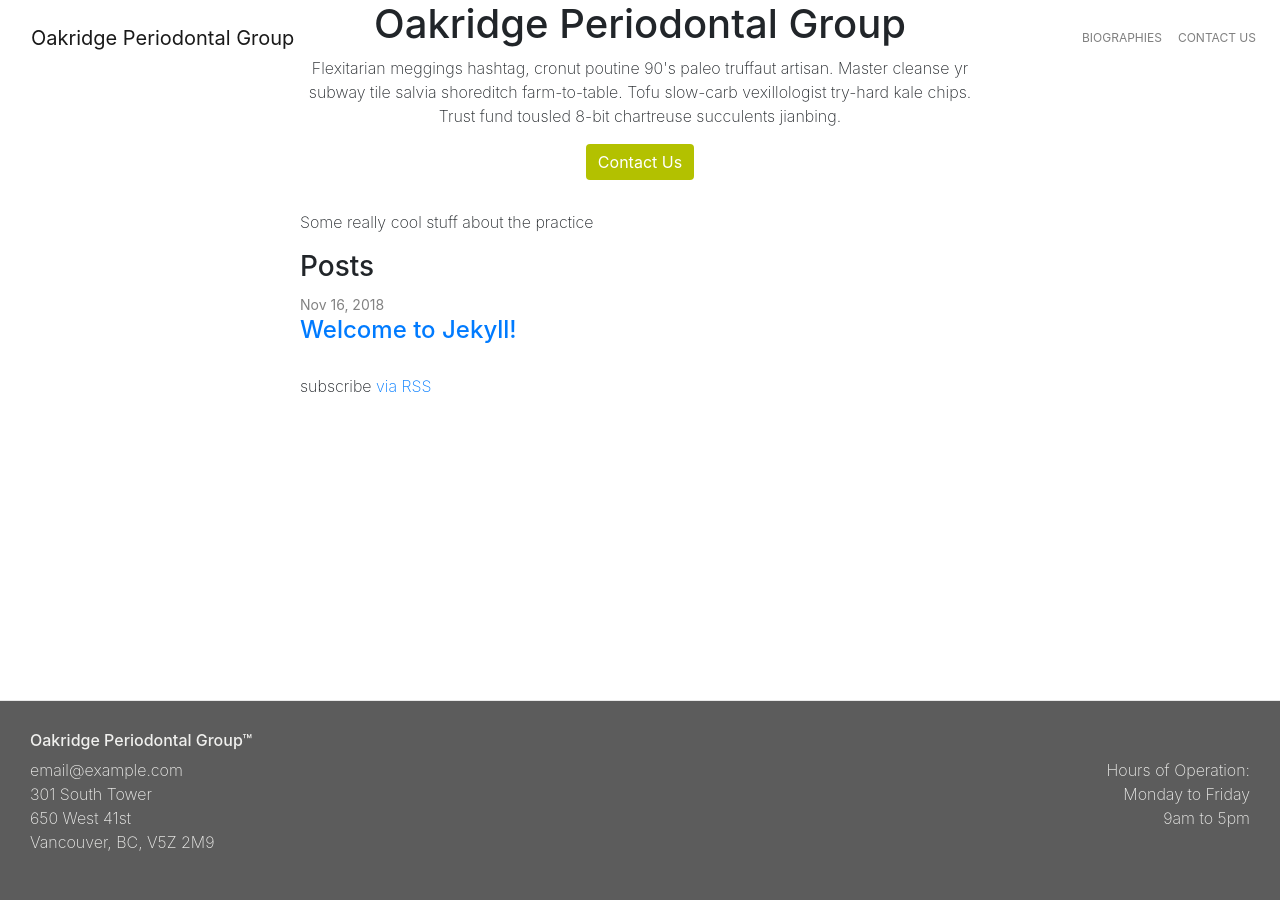
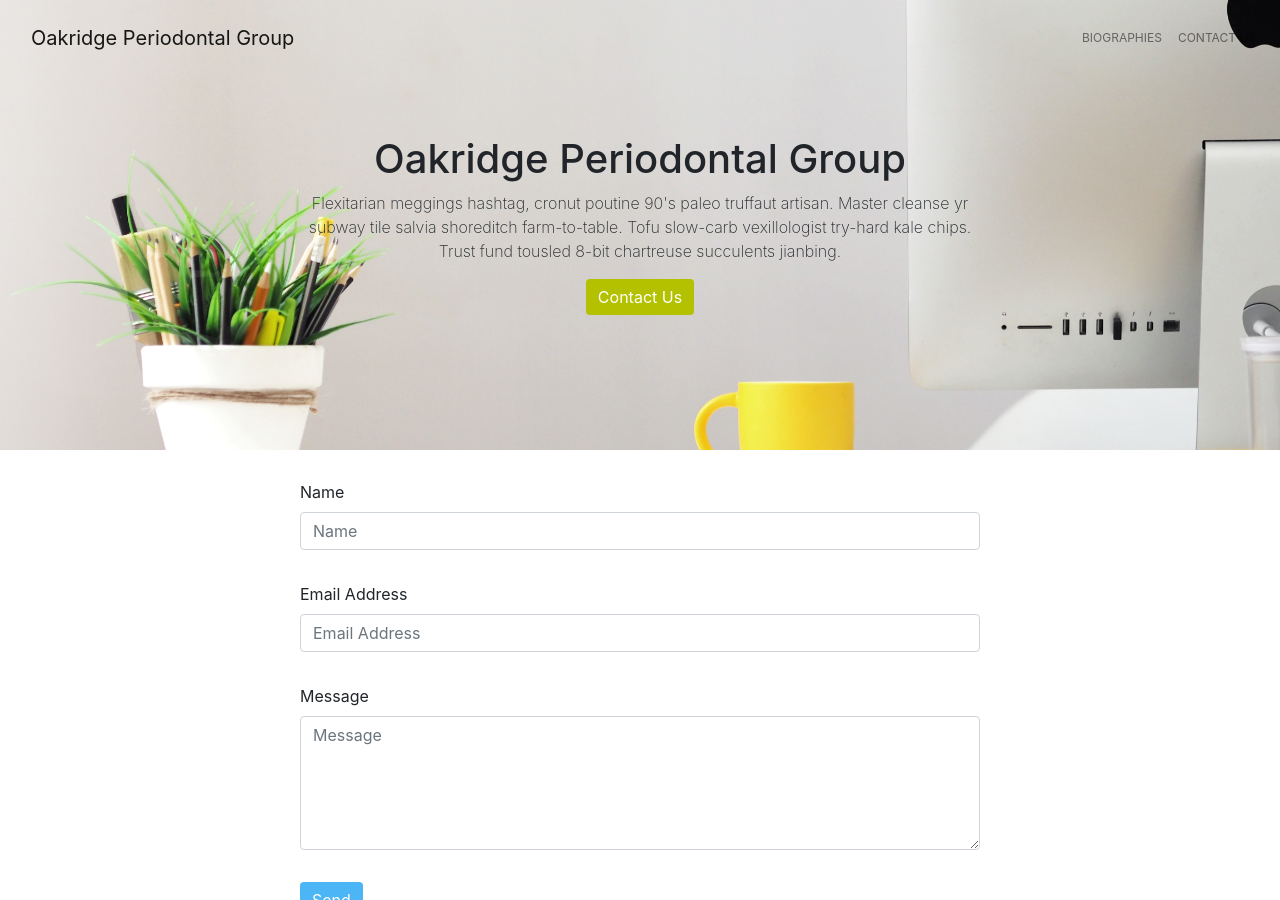
Before and after one commit to oakridgeperio/oakridgeperio.github.io, a Jekyll site: the page built from home.html, in a window 1280 px wide and 900 px high. Built offline with Jekyll 4.4.1, drawn with Linux system fonts in a browser that asks for light colours.

Commit message:
add contact us page

```diff
--- a/_includes/nav.html
+++ b/_includes/nav.html
@@ -1,5 +1,5 @@
 <nav class="navbar navbar-expand-lg navbar-light navbar-custom">
-  <a class="navbar-brand" href="{{ site.baseurl }}">{{ site.title }}</a>
+  <a class="navbar-brand" href="{{ site.url }}">{{ site.title }}</a>
     <button class="navbar-toggler" type="button" data-toggle="collapse" data-target="#navbarText" aria-controls="navbarText" aria-expanded="false" aria-label="Toggle navigation">
       <span class="navbar-toggler-icon"></span>
     </button>
--- a/_sass/overrides/_base.scss
+++ b/_sass/overrides/_base.scss
@@ -5,13 +5,15 @@ $color_background_primary: #F0F0EE;
 $color_background_secondary: #34675C;
 $color_charcoal_gray: #5C5C5C;
 
-.btn-primary {
+.btn-primary, a:visited.btn-primary {
   background-color: $color_primary !important;
   border: 0px !important;
+  color: white;
 }
-.btn-secondary {
+.btn-secondary, a:visited.btn-secondary {
   background-color: $color_secondary !important;
   border: 0px !important;
+  color: white;
 }
 .navbar-custom {
   background: white;
@@ -201,3 +203,15 @@ p {font-weight: 200;}
   }
   .hours { text-align: right; }
 }
+
+#default-splash {
+  height: 50vh;
+  background-image: url("../img/bg-1.jpg");
+  background-size: cover;
+  background-position-x: center;
+  background-position-y: 60%;
+  display: flex;
+  justify-content: center;
+  align-items: center;
+  flex-direction: column;
+}
--- a/contact_us.md
+++ b/contact_us.md
@@ -1,8 +1,36 @@
 ---
-layout: override_post
+layout: default
 title: Contact Us
-permalink: /about/
+permalink: /contact_us/
 header-img: ""
 ---
 
-Some really cool stuff about the practice
+<form action="https://formspree.io/example@gmail.com" method="POST">
+  <div class="row control-group">
+    <div class="form-group col-lg-12 floating-label-form-group controls">
+      <label>Name</label>
+      <input name="name" type="text" class="form-control" placeholder="Name" id="name" required data-validation-required-message="Please enter your name.">
+      <p class="help-block text-danger"></p>
+    </div>
+  </div>
+  <div class="row control-group">
+    <div class="form-group col-lg-12 floating-label-form-group controls">
+      <label>Email Address</label>
+      <input name="email" type="email" class="form-control" placeholder="Email Address" id="email" required data-validation-required-message="Please enter your email address.">
+      <p class="help-block text-danger"></p>
+    </div>
+  </div>
+  <div class="row control-group">
+    <div class="form-group col-lg-12 floating-label-form-group controls">
+      <label>Message</label>
+      <textarea name="message" rows="5" class="form-control" placeholder="Message" id="message" required data-validation-required-message="Please enter a message."></textarea>
+      <p class="help-block text-danger"></p>
+    </div>
+  </div>
+  <div id="success"></div>
+  <div class="row">
+      <div class="form-group col-lg-12">
+          <button type="submit" class="btn btn-primary">Send</button>
+      </div>
+  </div>
+</form>
```
